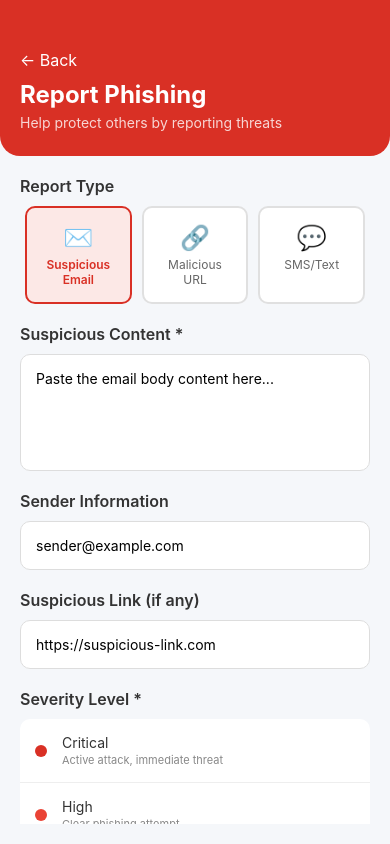
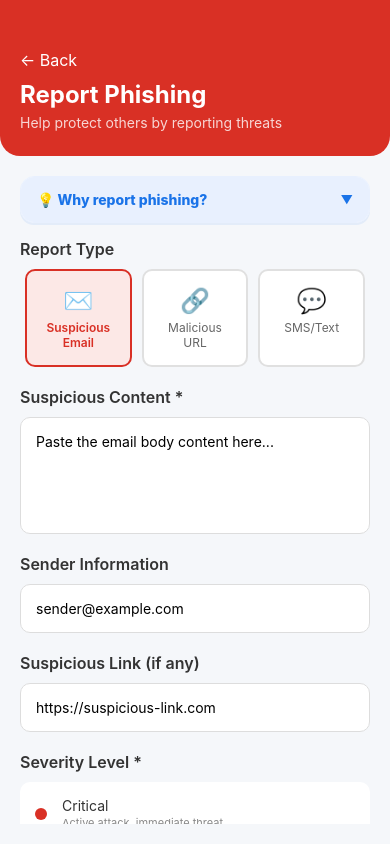
Before and after one commit to Mikayla-hub/Phishguard-mobileApp, a React Native app: screen /ReportPhishingScreen in a window 390 px wide. Built offline with nearby package versions, Linux system fonts and the light colour scheme.

Commit message:
report phishing enhancement

```diff
--- a/myscreens/ReportPhishingScreen.js
+++ b/myscreens/ReportPhishingScreen.js
@@ -116,6 +116,7 @@ const ReportPhishingScreen = ({ navigation, route }) => {
   const [isSubmitting, setIsSubmitting] = useState(false);
   const [showSuccessModal, setShowSuccessModal] = useState(false);
   const [reportId, setReportId] = useState("");
+  const [showBenefits, setShowBenefits] = useState(false);
 
   // AI Auto-categorization
   useEffect(() => {
@@ -242,6 +243,53 @@ const ReportPhishingScreen = ({ navigation, route }) => {
         style={styles.content}
       >
         <ScrollView showsVerticalScrollIndicator={false}>
+
+          {/* ── Benefits banner ── */}
+          <TouchableOpacity
+            style={styles.benefitsBanner}
+            onPress={() => setShowBenefits(b => !b)}
+            activeOpacity={0.8}
+          >
+            <View style={styles.benefitsHeader}>
+              <Text style={styles.benefitsHeaderText}>💡 Why report phishing?</Text>
+              <Text style={styles.benefitsChevron}>{showBenefits ? "▲" : "▼"}</Text>
+            </View>
+            {showBenefits && (
+              <View style={styles.benefitsList}>
+                {[
+                  {
+                    icon: "🤖",
+                    title: "Instant AI Analysis",
+                    desc: "PhishGuard's ML engine scores your report for risk level and identifies phishing patterns automatically.",
+                  },
+                  {
+                    icon: "⚠️",
+                    title: "Personalised Incident Plan",
+                    desc: "An AI-generated step-by-step recovery plan is created specifically for your threat type — for individuals and SMEs.",
+                  },
+                  {
+                    icon: "📊",
+                    title: "Exportable PDF Report",
+                    desc: "Every report is logged with timestamps and risk scores. Download or share as a PDF for insurance, HR, or compliance records.",
+                  },
+                  {
+                    icon: "🛡️",
+                    title: "Protect Your Community",
+                    desc: "Your report helps train detection models and warns others about active phishing campaigns targeting Zimbabwean users.",
+                  },
+                ].map((b, i) => (
+                  <View key={i} style={styles.benefitItem}>
+                    <Text style={styles.benefitIcon}>{b.icon}</Text>
+                    <View style={styles.benefitText}>
+                      <Text style={styles.benefitTitle}>{b.title}</Text>
+                      <Text style={styles.benefitDesc}>{b.desc}</Text>
+                    </View>
+                  </View>
+                ))}
+              </View>
+            )}
+          </TouchableOpacity>
+
           {/* Report Type Selector */}
           <View style={styles.section}>
             <Text style={styles.sectionTitle}>Report Type</Text>
@@ -431,21 +479,27 @@ const ReportPhishingScreen = ({ navigation, route }) => {
       </KeyboardAvoidingView>
 
       {/* Success Modal */}
-      <Modal visible={showSuccessModal} transparent animationType="fade">
+      <Modal visible={showSuccessModal} transparent animationType="slide">
         <View style={styles.modalOverlay}>
           <View style={styles.modalContent}>
+
+            {/* Header */}
             <Text style={styles.modalIcon}>✅</Text>
             <Text style={styles.modalTitle}>Report Submitted!</Text>
+            <Text style={styles.modalSubtitle}>
+              Your report is logged and secured. Take the next steps below to protect yourself.
+            </Text>
+
+            {/* Report ID */}
             <View style={styles.reportIdContainer}>
               <Text style={styles.reportIdLabel}>Report ID</Text>
               <Text style={styles.reportIdValue}>{reportId}</Text>
             </View>
-            <Text style={styles.modalMessage}>
-              Thank you for helping keep our community safe. Our security team will review this report and take appropriate action.
-            </Text>
+
+            {/* AI Category badge */}
             {aiCategory && (
               <View style={styles.modalCategory}>
-                <Text style={styles.modalCategoryLabel}>Categorized as:</Text>
+                <Text style={styles.modalCategoryLabel}>Detected as:</Text>
                 <View style={[styles.modalCategoryBadge, { backgroundColor: aiCategory.color }]}>
                   <Text style={styles.modalCategoryText}>
                     {aiCategory.icon} {aiCategory.name}
@@ -453,20 +507,57 @@ const ReportPhishingScreen = ({ navigation, route }) => {
                 </View>
               </View>
             )}
-            <View style={styles.modalButtons}>
+
+            {/* Immediate advice */}
+            <View style={styles.adviceBox}>
+              <Text style={styles.adviceTitle}>⚡ Immediate Actions</Text>
+              {[
+                "Do NOT click any links in the suspicious content",
+                "Change passwords if you may have entered credentials",
+                "Notify your bank if financial info was shared",
+              ].map((tip, i) => (
+                <View key={i} style={styles.adviceRow}>
+                  <Text style={styles.adviceDot}>•</Text>
+                  <Text style={styles.adviceText}>{tip}</Text>
+                </View>
+              ))}
+            </View>
+
+            {/* Next-step buttons */}
+            <Text style={styles.nextStepsLabel}>What would you like to do next?</Text>
+
+            <TouchableOpacity
+              style={styles.nextStepBtnPrimary}
+              onPress={() => {
+                setShowSuccessModal(false);
+                navigation.navigate("IncidentResponseScreen");
+              }}
+            >
+              <Text style={styles.nextStepBtnPrimaryText}>⚠️  View Incident Response Plan</Text>
+            </TouchableOpacity>
+
+            <TouchableOpacity
+              style={styles.nextStepBtnSecondary}
+              onPress={() => {
+                setShowSuccessModal(false);
+                navigation.navigate("PhishingReportsDashboard");
+              }}
+            >
+              <Text style={styles.nextStepBtnSecondaryText}>📊  View in Reports Dashboard</Text>
+            </TouchableOpacity>
+
+            <View style={styles.modalBottomRow}>
+              <TouchableOpacity style={styles.modalBtnGhost} onPress={handleNewReport}>
+                <Text style={styles.modalBtnGhostText}>Submit Another</Text>
+              </TouchableOpacity>
               <TouchableOpacity
-                style={styles.modalButtonPrimary}
-                onPress={() => {
-                  setShowSuccessModal(false);
-                  navigation.goBack();
-                }}
+                style={styles.modalBtnGhost}
+                onPress={() => { setShowSuccessModal(false); navigation.navigate("Homescreen"); }}
               >
-                <Text style={styles.modalButtonPrimaryText}>Back to Home</Text>
-              </TouchableOpacity>
-              <TouchableOpacity style={styles.modalButtonSecondary} onPress={handleNewReport}>
-                <Text style={styles.modalButtonSecondaryText}>Submit Another</Text>
+                <Text style={styles.modalBtnGhostText}>Go Home</Text>
               </TouchableOpacity>
             </View>
+
           </View>
         </View>
       </Modal>
@@ -749,32 +840,66 @@ const styles = StyleSheet.create({
     fontWeight: "bold",
     fontSize: 14,
   },
-  modalButtons: {
-    width: "100%",
+  modalButtons:    { width: "100%" },
+  modalButtonPrimary: { backgroundColor: "#1a73e8", padding: 15, borderRadius: 10, alignItems: "center", marginBottom: 10 },
+  modalButtonPrimaryText: { color: "#fff", fontWeight: "bold", fontSize: 16 },
+  modalButtonSecondary: { backgroundColor: "#f0f0f0", padding: 15, borderRadius: 10, alignItems: "center" },
+  modalButtonSecondaryText: { color: "#666", fontWeight: "600", fontSize: 14 },
+
+  // New success modal styles
+  modalSubtitle: { fontSize: 13, color: "#666", textAlign: "center", marginBottom: 14, lineHeight: 19 },
+
+  adviceBox: {
+    backgroundColor: "#fff8e1", borderRadius: 12, padding: 14,
+    width: "100%", marginBottom: 16, borderLeftWidth: 3, borderLeftColor: "#f9ab00",
   },
-  modalButtonPrimary: {
-    backgroundColor: "#1a73e8",
-    padding: 15,
-    borderRadius: 10,
-    alignItems: "center",
-    marginBottom: 10,
+  adviceTitle: { fontSize: 13, fontWeight: "800", color: "#e65100", marginBottom: 8 },
+  adviceRow:   { flexDirection: "row", alignItems: "flex-start", marginBottom: 5 },
+  adviceDot:   { color: "#f9ab00", fontWeight: "800", marginRight: 6, fontSize: 14 },
+  adviceText:  { fontSize: 12, color: "#333", flex: 1, lineHeight: 18 },
+
+  nextStepsLabel: { fontSize: 12, fontWeight: "700", color: "#aaa", letterSpacing: 0.5, marginBottom: 10, width: "100%", textAlign: "center" },
+
+  nextStepBtnPrimary: {
+    backgroundColor: "#d93025", borderRadius: 12, paddingVertical: 13,
+    width: "100%", alignItems: "center", marginBottom: 10,
+    elevation: 3, shadowColor: "#d93025", shadowOpacity: 0.3, shadowOffset: { width: 0, height: 3 },
   },
-  modalButtonPrimaryText: {
-    color: "#fff",
-    fontWeight: "bold",
-    fontSize: 16,
+  nextStepBtnPrimaryText: { color: "#fff", fontWeight: "800", fontSize: 14 },
+
+  nextStepBtnSecondary: {
+    backgroundColor: "#fff", borderRadius: 12, paddingVertical: 13,
+    width: "100%", alignItems: "center", marginBottom: 14,
+    borderWidth: 2, borderColor: "#1a73e8",
   },
-  modalButtonSecondary: {
-    backgroundColor: "#f0f0f0",
-    padding: 15,
-    borderRadius: 10,
-    alignItems: "center",
+  nextStepBtnSecondaryText: { color: "#1a73e8", fontWeight: "800", fontSize: 14 },
+
+  modalBottomRow: { flexDirection: "row", justifyContent: "space-between", width: "100%" },
+  modalBtnGhost: { flex: 1, alignItems: "center", padding: 10 },
+  modalBtnGhostText: { color: "#999", fontSize: 13, fontWeight: "600" },
+  // Benefits banner
+  benefitsBanner: {
+    backgroundColor: "#fff", borderRadius: 14, marginBottom: 16,
+    borderWidth: 1.5, borderColor: "#e8f0fe", overflow: "hidden",
+    elevation: 1, shadowColor: "#1a73e8", shadowOpacity: 0.08, shadowOffset: { width: 0, height: 2 },
   },
-  modalButtonSecondaryText: {
-    color: "#666",
-    fontWeight: "600",
-    fontSize: 14,
+  benefitsHeader: {
+    flexDirection: "row", justifyContent: "space-between", alignItems: "center",
+    paddingHorizontal: 16, paddingVertical: 14,
+    backgroundColor: "#e8f0fe",
   },
+  benefitsHeaderText: { fontSize: 14, fontWeight: "800", color: "#1a73e8" },
+  benefitsChevron:    { fontSize: 12, color: "#1a73e8", fontWeight: "700" },
+  benefitsList:       { padding: 14 },
+  benefitItem: {
+    flexDirection: "row", alignItems: "flex-start",
+    marginBottom: 14, paddingBottom: 14,
+    borderBottomWidth: 1, borderBottomColor: "#f0f0f0",
+  },
+  benefitIcon:  { fontSize: 24, marginRight: 12, marginTop: 2 },
+  benefitText:  { flex: 1 },
+  benefitTitle: { fontSize: 13, fontWeight: "800", color: "#1c1c1e", marginBottom: 3 },
+  benefitDesc:  { fontSize: 12, color: "#666", lineHeight: 18 },
 });
 
 export default ReportPhishingScreen;
```
